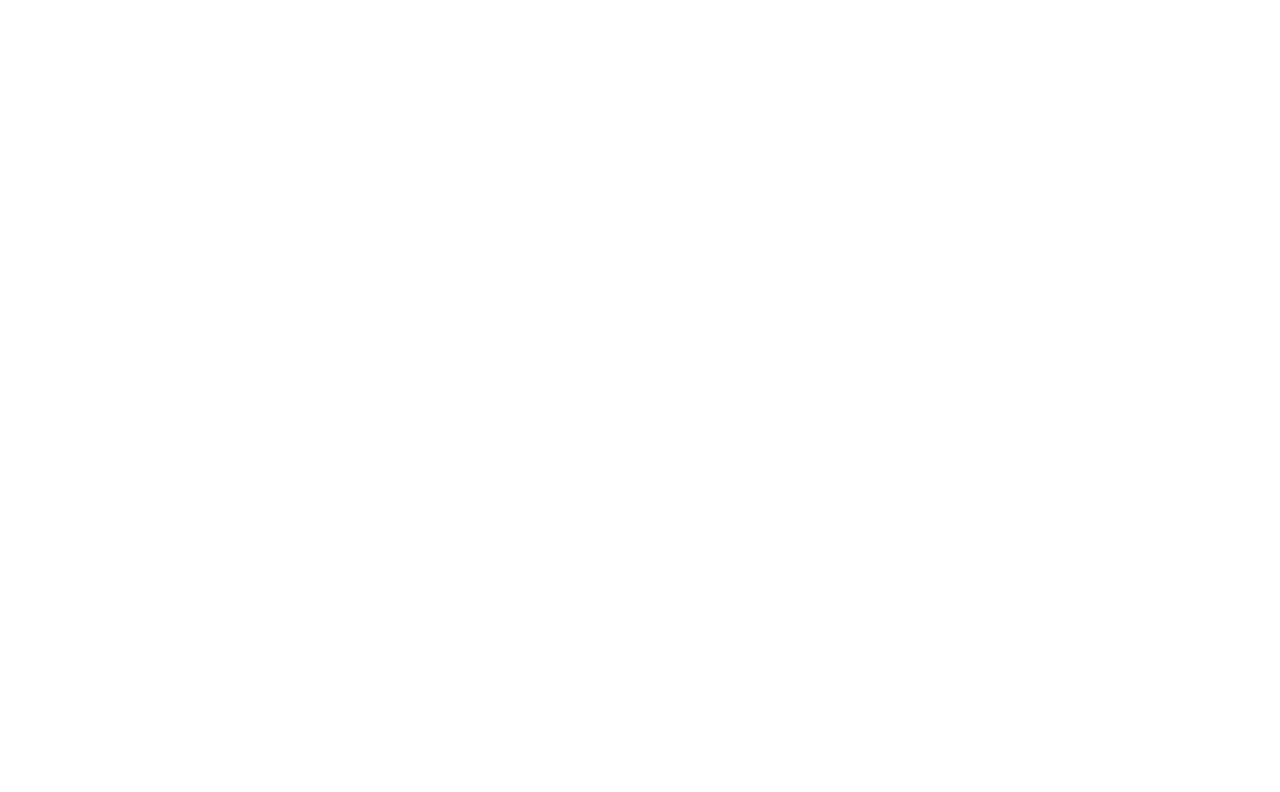
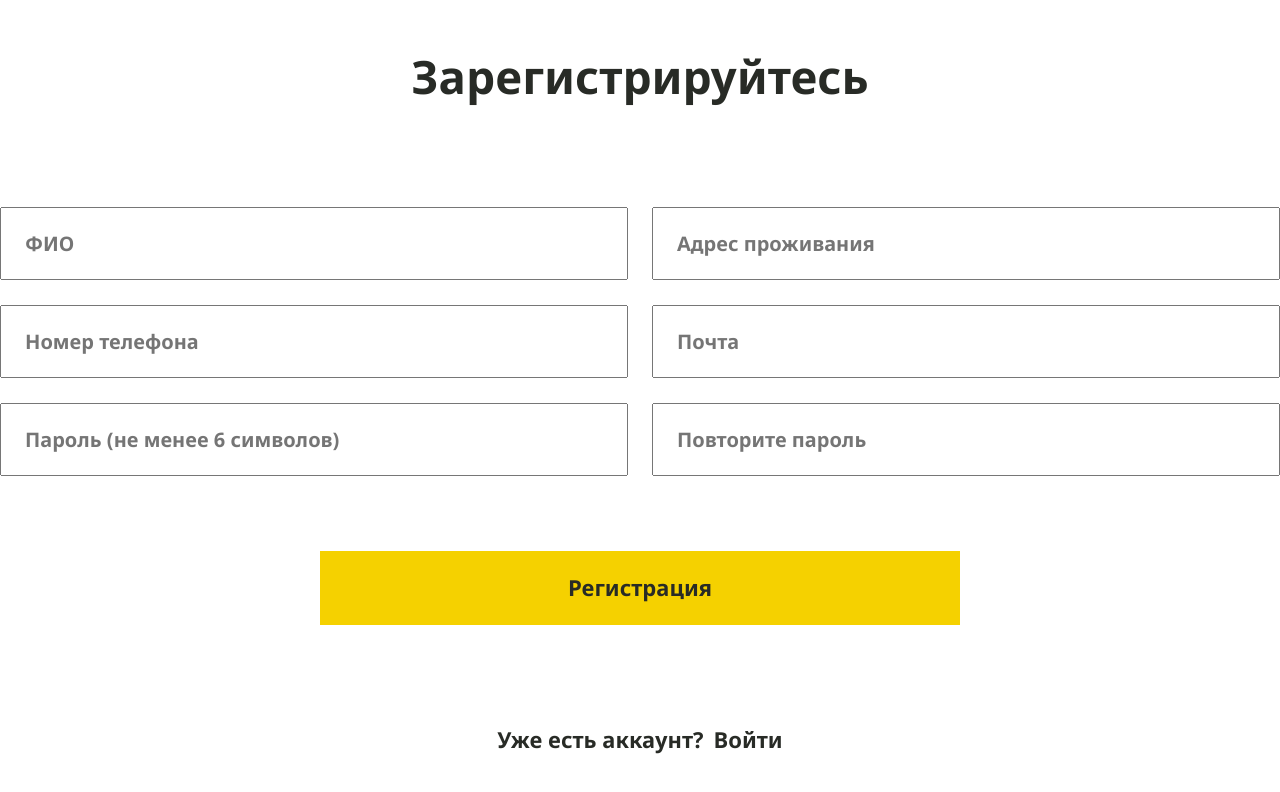
Before and after one commit to forfrontjs/one-express, a React (Vite) app: page /registration in a window 1280 px wide. Before the commit this address had no page. Shown: the top 792 px of the page. Built offline with nearby package versions, Linux system fonts and the light colour scheme; some icons are missing.

Commit message:
registerLogin

```diff
--- a/src/App.tsx
+++ b/src/App.tsx
@@ -1,10 +1,10 @@
-import "./assets/styles/index.scss"
-import { Home } from "./pages/Home/Home"
+import "./assets/styles/index.scss";
+import { Home } from "./pages/Home/Home";
 import { Route, Routes } from "react-router-dom";
 import { Layout } from "./components/Layout/Layout";
 import { Admin } from "./pages/Admin/Admin";
 import Login from "./pages/Login/Login";
-
+import Registration from "./pages/Registration/Registration";
 
 export const App = () => {
   return (
@@ -13,7 +13,8 @@
         <Route path="/" element={<Layout />}>
           <Route path="/" element={<Home />} />
           <Route path="/admin" element={<Admin />} />
-          <Route path="/login" element={<Login/>}/>
+          <Route path="/login" element={<Login />} />
+          <Route path="/registration" element={<Registration />} />
         </Route>
       </Routes>
     </>
--- a/src/pages/Login/Login.module.scss
+++ b/src/pages/Login/Login.module.scss
@@ -43,6 +43,8 @@
 
 .showPassword {
   position: relative;
+  width: 25px;
+  height: 25px;
   top: 2px;
   right: -9px;
   cursor: pointer;
@@ -103,6 +105,14 @@
   line-height: 29.96px;
   color: #282b26;
 }
+.message {
+  font-family: Noto Sans;
+  font-size: 22px;
+  font-weight: 400;
+  line-height: 29.96px;
+  color: red;
+  text-align: center;
+}
 
 .registrationLink {
   font-family: Noto Sans;
@@ -141,7 +151,7 @@
   }
   .showPassword {
     right: 4px;
-    content: url("./images/Icon\ view\ disabled\ \(1\).png");
+    // content: url("./images/Icon\ view\ disabled\ \(1\).png");
   }
   .formForgotPassword {
     font-size: 16px;
--- a/src/pages/Login/Login.tsx
+++ b/src/pages/Login/Login.tsx
@@ -1,21 +1,17 @@
 import { ChangeEvent, FC, FormEvent, useState } from "react";
 import styles from "./Login.module.scss";
 import { Link, useNavigate } from "react-router-dom";
-// import { useAppDispatch } from "./store/hook";
-// import { setEmail, setPassword } from "./store/loginSlice";
-import { useLoginUserMutation } from "./store/loginSlice"; // Импортируем хук для логина
+import { useLoginUserMutation } from "./store/loginSlice";
 import iconDisabled from "./images/IconViewDisabled.png";
 import iconEnabled from "./images/visibility_16dp_686A67_FILL0_wght200_GRAD0_opsz24.png";
 
 const Login: FC = () => {
   const navigate = useNavigate();
-  // const dispatch = useAppDispatch();
-  const [inputEmail, setInputEmail] = useState("");
-  const [inputPassword, setInputPassword] = useState("");
+  const [inputEmail, setInputEmail] = useState<string>("");
+  const [inputPassword, setInputPassword] = useState<string>("");
   const [inputType, setInputType] = useState<"password" | "text">("password");
   const [message, setMessage] = useState<string>("");
 
-  // Используем хук для логина
   const [loginUser, { isLoading }] = useLoginUserMutation();
 
   const handleEmailChange = (event: ChangeEvent<HTMLInputElement>) => {
@@ -33,17 +29,20 @@
   const handleFormSubmit = async (event: FormEvent<HTMLFormElement>) => {
     event.preventDefault();
 
-    // Отправляем данные для проверки
     try {
-      const result = await loginUser({
+      await loginUser({
         email: inputEmail,
         password: inputPassword,
       }).unwrap();
-      // Если логин успешен
       navigate("/");
-    } catch (error) {
-      // Если произошла ошибка
-      setMessage(error.message);
+    } catch (error: unknown) {
+      if (error instanceof Error) {
+        setMessage(error.message || "Произошла ошибка при авторизации.");
+      } else if (!inputEmail || !inputPassword) {
+        setMessage("Все поля должны быть заполнены!");
+      } else {
+        setMessage("Неверный email или пароль!");
+      }
     }
 
     setInputEmail("");
@@ -77,7 +76,7 @@
             <img
               onClick={handlePasswordShow}
               className={styles.showPassword}
-              src={inputType === "password" ? iconDisabled : iconEnabled}
+              src={inputType === "password" ? iconEnabled : iconDisabled}
               alt="Скрыть/показать пароль"
             />
           </label>
@@ -85,7 +84,6 @@
           <Link className={styles.formForgotPassword} to={"*"}>
             Забыли пароль?
           </Link>
-          <h4>{message}</h4>
           <button className={styles.loginButton} disabled={isLoading}>
             {isLoading ? "Загрузка..." : "ВОЙТИ"}
           </button>
--- a/src/pages/Login/store/store.ts
+++ b/src/pages/Login/store/store.ts
@@ -1,34 +1,14 @@
-// import { configureStore } from "@reduxjs/toolkit";
-// import loginSlice from "./loginSlice";
-
-// export const store = configureStore({
-//   reducer: {
-//     loginSlice,
-//   },
-// });
-
-// export type RootState = ReturnType<typeof store.getState>;
-// export type AppDispatch = typeof store.dispatch;
-// export default store;
-
 import { configureStore } from "@reduxjs/toolkit";
-// import loginSlice from "./loginSlice";
-import { apiSlice } from "./loginSlice"; // Импортируем mock API slice
+import { apiSlice } from "./loginSlice";
 
 export const store = configureStore({
   reducer: {
-    // login: loginSlice, // Ваш логин-слайс
-    [apiSlice.reducerPath]: apiSlice.reducer, // Добавляем редьюсер для mock API
+    [apiSlice.reducerPath]: apiSlice.reducer,
   },
   middleware: (getDefaultMiddleware) =>
     getDefaultMiddleware().concat(apiSlice.middleware), // Добавляем middleware для mock API
 });
 
-// Типизация состояния и dispatch
 export type RootState = ReturnType<typeof store.getState>;
 export type AppDispatch = typeof store.dispatch;
-
-export default store;
-
-// // Если нужно настроить тип для middleware, используем это:
-// export type AppMiddleware = ReturnType<typeof store.getState>;
+export type AppMiddleware = ReturnType<typeof store.getState>;
--- a/src/pages/Registration/Registration.tsx
+++ b/src/pages/Registration/Registration.tsx
@@ -1,13 +1,97 @@
-import { FC } from "react";
+import { ChangeEvent, FC, FormEvent, useState } from "react";
 import styles from "./Registration.module.scss";
-import { Link } from "react-router-dom";
+import { Link, useNavigate } from "react-router-dom";
+import { useRegisterUserMutation } from "../Login/store/loginSlice";
 
 const Registration: FC = () => {
+  const [inputFullname, setInputFullname] = useState<string>("");
+  const [inputAddress, setInputAddress] = useState("");
+  const [inputPhoneNumber, setInputPhoneNumber] = useState("");
+  const [inputEmail, setInputEmail] = useState("");
+  const [inputPassword, setInputPassword] = useState("");
+  const [inputConfirmPassword, setInputConfirmPassword] = useState("");
+  const navigate = useNavigate();
+
+  const [registerUser] = useRegisterUserMutation();
+
+  const handleFullnameChange = (e: ChangeEvent<HTMLInputElement>) => {
+    setInputFullname(e.target.value);
+  };
+
+  const handleAddressChange = (e: ChangeEvent<HTMLInputElement>) => {
+    setInputAddress(e.target.value);
+  };
+  const handlePhoneNumberChange = (e: ChangeEvent<HTMLInputElement>) => {
+    setInputPhoneNumber(e.target.value);
+  };
+  const handleEmailChange = (e: ChangeEvent<HTMLInputElement>) => {
+    setInputEmail(e.target.value);
+  };
+
+  const handlePasswordChange = (e: ChangeEvent<HTMLInputElement>) => {
+    setInputPassword(e.target.value);
+  };
+
+  const handleConfirmPasswordChange = (e: ChangeEvent<HTMLInputElement>) => {
+    setInputConfirmPassword(e.target.value);
+  };
+
+  const handleFormSubmit = async (event: FormEvent<HTMLFormElement>) => {
+    event.preventDefault();
+    if (
+      !inputFullname ||
+      !inputAddress ||
+      !inputPhoneNumber ||
+      !inputEmail ||
+      !inputPassword ||
+      !inputConfirmPassword
+    ) {
+      alert("Пожалуйста, заполните все поля!");
+      return;
+    }
+
+    const newUser = {
+      name: inputFullname,
+      address: inputAddress,
+      phone: inputPhoneNumber,
+      email: inputEmail,
+      password: inputPassword,
+    };
+
+    if (inputPassword !== inputConfirmPassword) {
+      alert("Пароли не совпадают!");
+      return;
+    }
+
+    try {
+      await registerUser(newUser).unwrap();
+
+      const storedUsers = JSON.parse(localStorage.getItem("mockUsers") || "[]");
+
+      const updatedUsers = [...storedUsers, newUser];
+
+      localStorage.setItem("mockUsers", JSON.stringify(updatedUsers));
+
+      alert("Регистрация прошла успешно!");
+
+      setInputFullname("");
+      setInputAddress("");
+      setInputPhoneNumber("");
+      setInputEmail("");
+      setInputPassword("");
+      setInputConfirmPassword("");
+      navigate("/");
+    } catch (error) {
+      console.error("Ошибка при регистрации:", error);
+      alert("Ошибка при регистрации! Попробуйте снова.");
+    }
+  };
+
   return (
     <section className={styles.registration}>
       <div className={`${styles.container} container`}>
         <h2 className={styles.registrationTitle}>Зарегистрируйтесь</h2>
-        <form className={styles.registrationForm}>
+        <form onSubmit={handleFormSubmit} className={styles.registrationForm}>
           <div className={styles.formRow}>
             <label className={styles.formLabel} htmlFor="fullName">
               <input
@@ -15,6 +99,8 @@
                 type="text"
                 id="fullName"
                 placeholder="ФИО"
+                value={inputFullname}
+                onChange={handleFullnameChange}
               />
             </label>
             <label className={styles.formLabel} htmlFor="address">
@@ -23,6 +109,8 @@
                 type="text"
                 id="address"
                 placeholder="Адрес проживания"
+                value={inputAddress}
+                onChange={handleAddressChange}
               />
             </label>
           </div>
@@ -34,6 +122,8 @@
                 type="tel"
                 id="phone"
                 placeholder="Номер телефона"
+                value={inputPhoneNumber}
+                onChange={handlePhoneNumberChange}
               />
             </label>
             <label className={styles.formLabel} htmlFor="email">
@@ -42,6 +132,8 @@
                 type="email"
                 id="email"
                 placeholder="Почта"
+                value={inputEmail}
+                onChange={handleEmailChange}
               />
             </label>
           </div>
@@ -53,6 +145,8 @@
                 type="password"
                 id="password"
                 placeholder="Пароль (не менее 6 символов)"
+                value={inputPassword}
+                onChange={handlePasswordChange}
               />
             </label>
             <label className={styles.formLabel} htmlFor="confirmPassword">
@@ -61,6 +155,8 @@
                 type="password"
                 id="confirmPassword"
                 placeholder="Повторите пароль"
+                value={inputConfirmPassword}
+                onChange={handleConfirmPasswordChange}
               />
             </label>
           </div>
@@ -68,7 +164,7 @@
         </form>
         <div className={styles.registrationText}>
           <p className={styles.questionsText}>Уже есть аккаунт?</p>
-          <Link className={styles.loginLink} to={"*"}>
+          <Link className={styles.loginLink} to={"/login"}>
             Войти
           </Link>
         </div>
```
Also changed, not shown: src/pages/Login/store/loginSlice.ts (+47 -49 lines).
